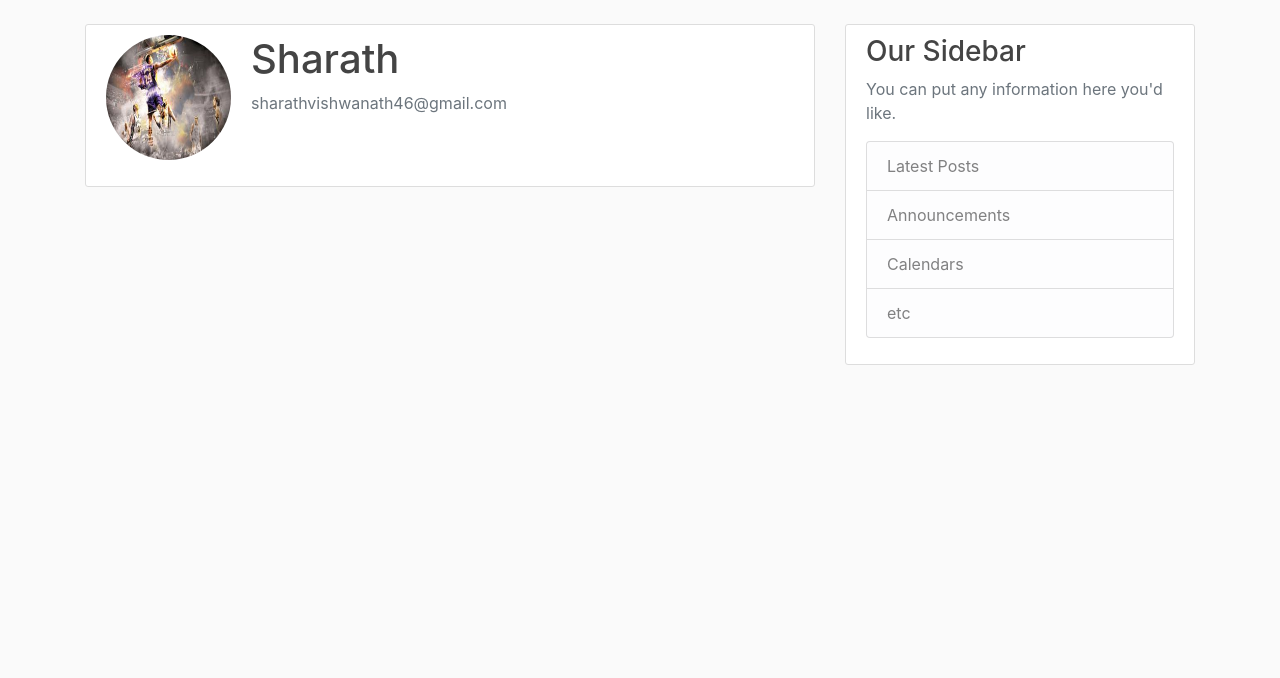
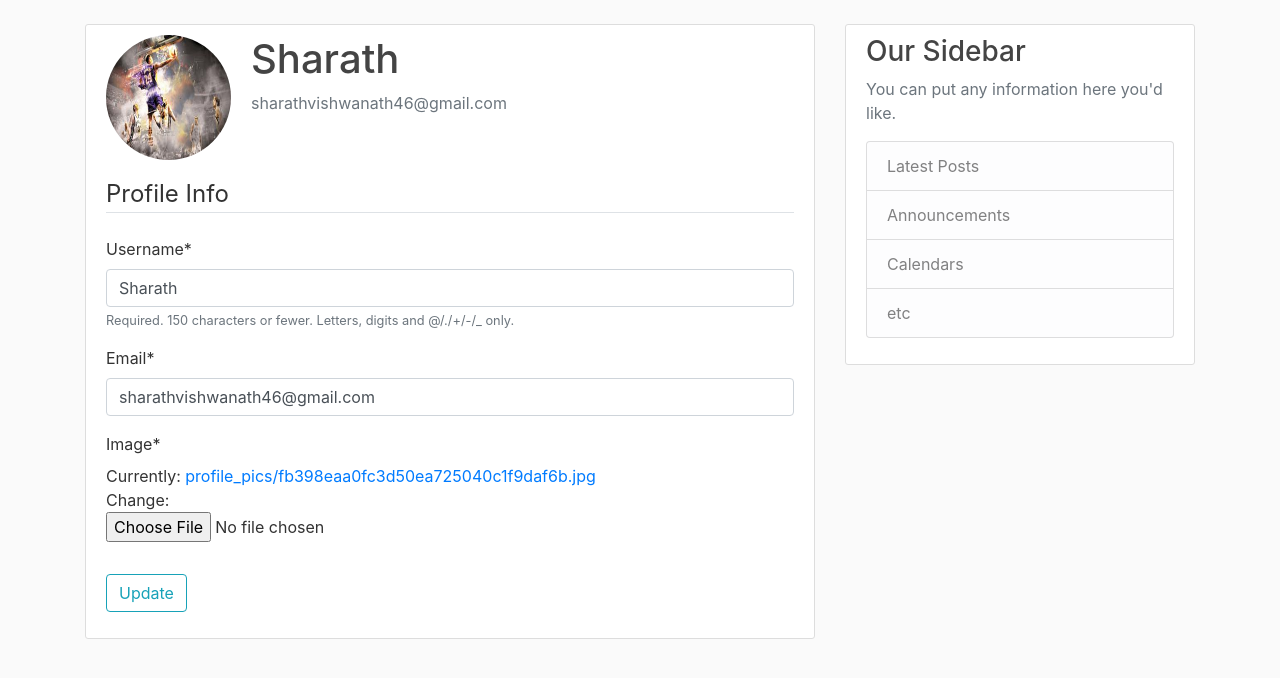
Before and after one commit to akashg03/Proj, a Django app: page /profile/ in a window 1280 px wide. Shown: the part 56-734 px from the top of the page. Run offline with Django 3.2, Linux system fonts and the light colour scheme; a user stored in the database is signed in; data comes from the database, SQL or seed files in the repository; both versions use the stored data as it was after the commit; some libraries are stand-ins or nearby versions.

Commit message:
Part 9 done

```diff
--- a/networking/blog/templates/blog/home.html
+++ b/networking/blog/templates/blog/home.html
@@ -2,6 +2,7 @@
 {% block content %}
 	{% for post in posts %}
 		<article class="media content-section">
+		  <img class="rounded-circle article-img" src="{{ post.author.profile.image.url }}">
 		  <div class="media-body">
 		    <div class="article-metadata">
 		      <a class="mr-2" href="#">{{ post.author }}</a>
--- a/networking/manage.py
+++ b/networking/manage.py
@@ -19,4 +19,3 @@ def main():
 
 if __name__ == '__main__':
     main()
-#a
--- a/networking/users/forms.py
+++ b/networking/users/forms.py
@@ -1,6 +1,7 @@
 from django import forms
 from django.contrib.auth.models import User
 from django.contrib.auth.forms import UserCreationForm
+from .models import Profile
 
 
 class UserRegisterForm(UserCreationForm):
@@ -9,3 +10,17 @@ class UserRegisterForm(UserCreationForm):
     class Meta:
         model = User
         fields = ['username', 'email', 'password1', 'password2']
+
+
+class UserUpdateForm(forms.ModelForm):
+    email = forms.EmailField()
+
+    class Meta:
+        model = User
+        fields = ['username', 'email']
+
+
+class ProfileUpdateForm(forms.ModelForm):
+    class Meta:
+        model = Profile
+        fields = ['image']
--- a/networking/users/models.py
+++ b/networking/users/models.py
@@ -1,5 +1,6 @@
 from django.db import models
 from django.contrib.auth.models import User
+from PIL import Image
 
 
 class Profile(models.Model):
@@ -8,3 +9,13 @@ class Profile(models.Model):
 
     def __str__(self):
         return f'{self.user.username} Profile'
+
+    def save(self):
+    	super().save()
+
+    	img = Image.open(self.image.path)
+
+    	if img.height > 300 or img.width > 300:
+    		output_size = (300,300)
+    		img.thumbnail(output_size)
+    		img.save(self.image.path)
--- a/networking/users/templates/users/profile.html
+++ b/networking/users/templates/users/profile.html
@@ -9,6 +9,16 @@
           <p class="text-secondary">{{ user.email }}</p>
         </div>
       </div>
-      <!-- FORM HERE -->
+      <form method="POST" enctype="multipart/form-data">
+          {% csrf_token %}
+          <fieldset class="form-group">
+              <legend class="border-bottom mb-4">Profile Info</legend>
+              {{ u_form|crispy }}
+              {{ p_form|crispy }}
+          </fieldset>
+          <div class="form-group">
+              <button class="btn btn-outline-info" type="submit">Update</button>
+          </div>
+      </form>
     </div>
 {% endblock content %}
--- a/networking/users/views.py
+++ b/networking/users/views.py
@@ -1,7 +1,7 @@
 from django.shortcuts import render, redirect
 from django.contrib import messages
 from django.contrib.auth.decorators import login_required
-from . forms import UserRegisterForm
+from .forms import UserRegisterForm, UserUpdateForm, ProfileUpdateForm
 
 
 def register(request):
@@ -10,21 +10,33 @@ def register(request):
         if form.is_valid():
             form.save()
             username = form.cleaned_data.get('username')
-            messages.success(request, f'Your account has been created, you can now login!')
+            messages.success(request, f'Your account has been created! You are now able to log in')
             return redirect('login')
     else:
         form = UserRegisterForm()
     return render(request, 'users/register.html', {'form': form})
 
+
 @login_required
 def profile(request):
-    return render(request, 'users/profile.html')
+    if request.method == 'POST':
+        u_form = UserUpdateForm(request.POST, instance=request.user)
+        p_form = ProfileUpdateForm(request.POST,
+                                   request.FILES,
+                                   instance=request.user.profile)
+        if u_form.is_valid() and p_form.is_valid():
+            u_form.save()
+            p_form.save()
+            messages.success(request, f'Your account has been updated!')
+            return redirect('profile')
 
+    else:
+        u_form = UserUpdateForm(instance=request.user)
+        p_form = ProfileUpdateForm(instance=request.user.profile)
 
-'''
-messages.debug
-messages.info
-messages.success
-messages.warning
-messages.error
-'''
+    context = {
+        'u_form': u_form,
+        'p_form': p_form
+    }
+
+    return render(request, 'users/profile.html', context)
```
Also changed, not shown: networking/db.sqlite3, networking/media/default.jpg, networking/media/profile_pics/613709792.0.jpg (added), networking/media/profile_pics/download_1e7LTbd.jpg (added), networking/media/profile_pics/download_Ai4PlpO.jpg (added), networking/media/profile_pics/fb398eaa0fc3d50ea725040c1f9daf6b.jpg (added).
